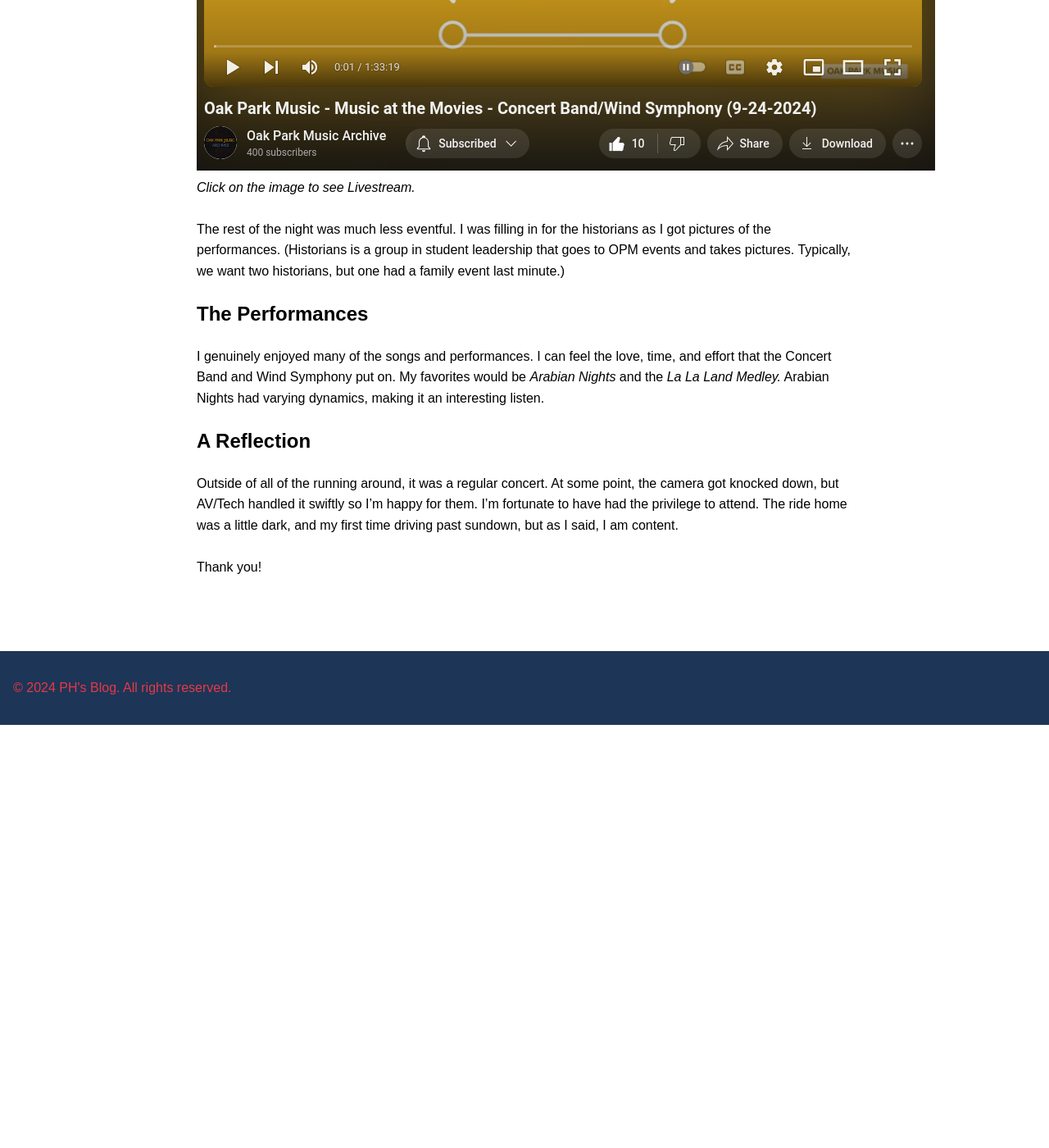
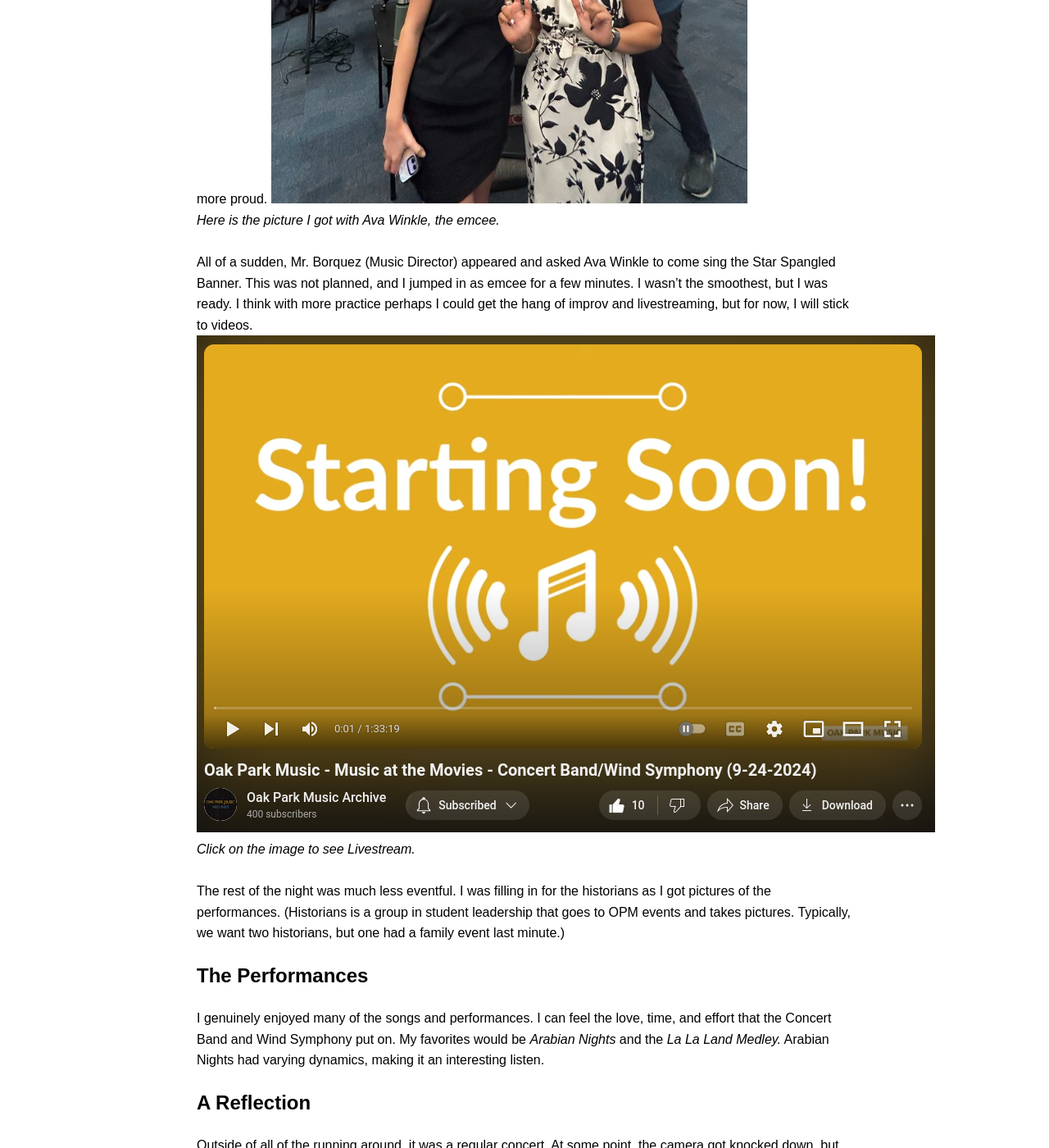
Before and after one commit to CaptainSapphire/PH-s-Blog, a Jekyll site: the page built from _posts/2024-09-30-MatM-night-one.md, in a window 1280 px wide and 1400 px high, scrolled down 1616 px. Shown: the whole window at 82% size. Built offline with Jekyll 4.4.1, drawn with Linux system fonts in a browser that asks for light colours; our own code applies the rules of GitHub Pages for plain Markdown files; before the commit the page ends 2500 px from its top, so only the background shows below that; some of the changed text lies outside the part shown.

Commit message:
Update 2024-09-30-MatM-night-one.md

```diff
--- a/_posts/2024-09-30-MatM-night-one.md
+++ b/_posts/2024-09-30-MatM-night-one.md
@@ -21,7 +21,10 @@
 I ran over to the Pavilion (where the performances are held, and the concessions) and asked the parent volunteers (who are in charge of OPIMA and our funds) if there was anything they'd like to promote. They said to direct viewers to the parent volunteer link on the website. I added this to the emcee doc, and let the emcees know. I grabbed them their programs, and we were live.
 The two emcees of that night were Ava Winkle and Gal Yelinek, two choir students. You could tell they were a little nervous, but they did wonderfully and I couldn't be
 more proud.
+!["Picture with Emcee"](https://github.com/CaptainSapphire/PH-s-Blog/blob/main/assets/September%202024/Screenshot%202024-09-30%201.55.41%20PM.png?raw=true)
 <br>
+*Here is the picture I got with Ava Winkle, the emcee.*
+<br><br>
 All of a sudden, Mr. Borquez (Music Director) appeared and asked Ava Winkle to come sing the Star Spangled Banner. This was not planned, and I jumped in as emcee for a few minutes. I wasn't the smoothest, but I was ready. I think with more practice perhaps I could get the hang of improv and livestreaming, but for now, I will stick to videos.
 [!["Thumbnail of livestream"](https://github.com/CaptainSapphire/PH-s-Blog/blob/main/assets/September%202024/Screenshot%202024-09-30%201.40.11%20PM.png?raw=true)](https://www.youtube.com/watch?v=_GpMPi6GcXs)
 <br>
```
Also changed, not shown: other parts of _posts/2024-09-30-MatM-night-one.md (+1 -1 lines).
